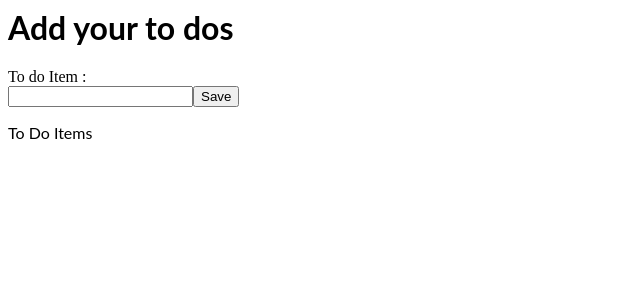
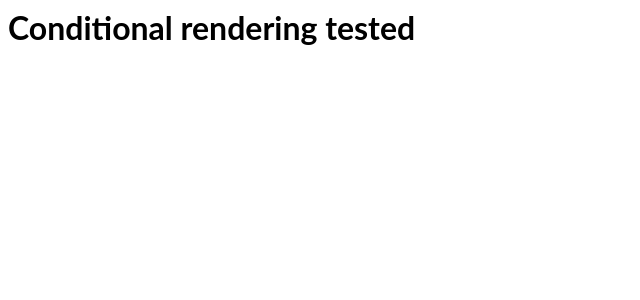
Before and after one commit to smreeti/react-smriti, a React (Create React App) app: page / in a window 1280 px wide. Shown: the top 300 px of the page, without its empty margins (0-640 px from the left). Built offline with nearby package versions, Linux system fonts and the light colour scheme.

Commit message:
conditional rendering

```diff
--- /dev/null
+++ b/components/Conditional.js
@@ -0,0 +1,16 @@
+import React from "react";
+
+function Conditional(props) {
+  console.log(props.isLoading);
+  return (
+    <div>
+      {props.isLoading ? (
+        <h1> Loading ...</h1>
+      ) : (
+        <h1> Conditional rendering tested </h1>
+      )}
+    </div>
+  );
+}
+
+export default Conditional;
--- /dev/null
+++ b/components/ConditionalRendering.js
@@ -0,0 +1,29 @@
+import React from "react";
+import Conditional from "./Conditional";
+
+class ConditionalRendering extends React.Component {
+  constructor() {
+    super();
+    this.state = {
+      isLoading: true
+    };
+  }
+
+  componentDidMount() {
+    setTimeout(() => {
+      this.setState({
+        isLoading: false
+      })
+    }, 1500)
+  }
+
+  render() {
+    return (
+      <div>
+        <Conditional isLoading={this.state.isLoading} />
+      </div>
+    );
+  }
+}
+
+export default ConditionalRendering;
--- a/index.js
+++ b/index.js
@@ -2,10 +2,11 @@
 import ReactDOM from "react-dom"
 // import App from "./components/App"
 // import Counter from "./components/Counter"
-import TodoApp from "./components/TodoApp"
+// import TodoApp from "./components/TodoApp"
+import ConditionalRendering from "./components/ConditionalRendering"
 import "./style.css";
 
 ReactDOM.render(
-    <TodoApp/>,
+    <ConditionalRendering/>,
     document.getElementById("root")
 )
```
